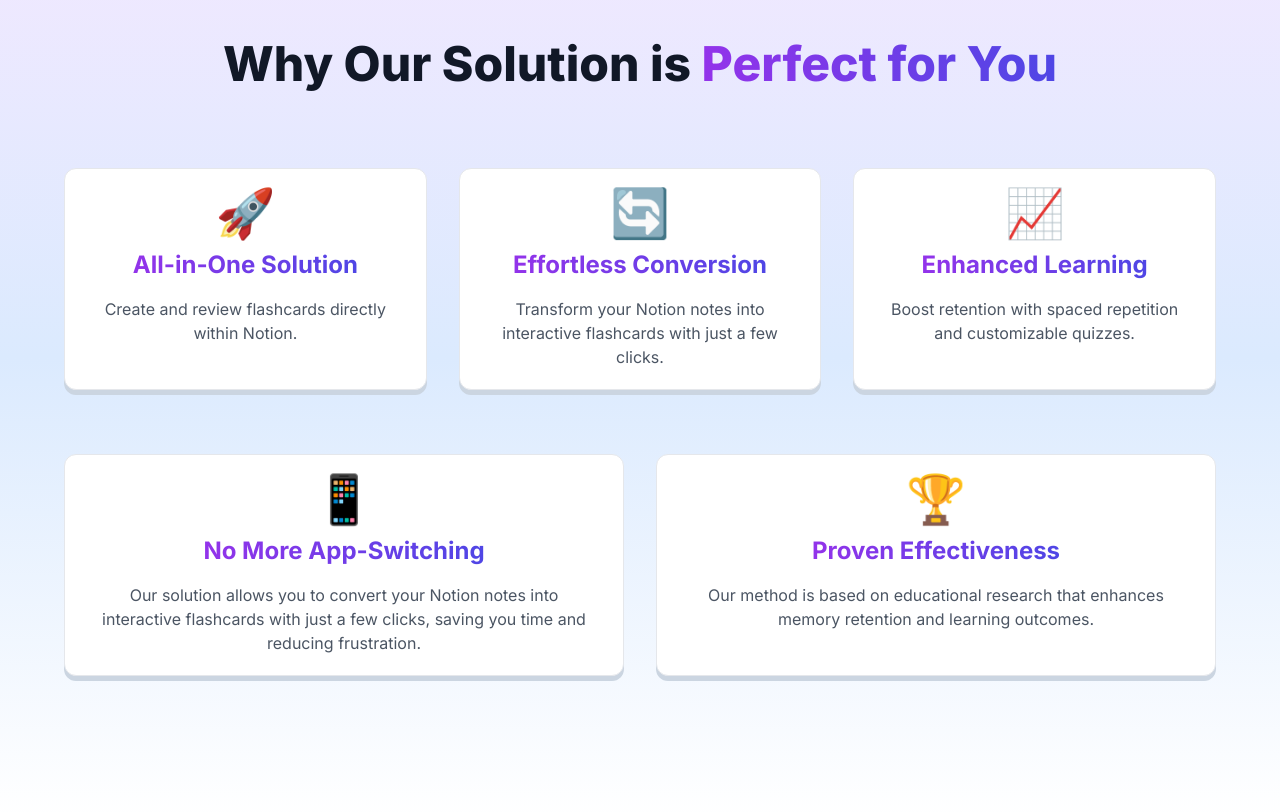
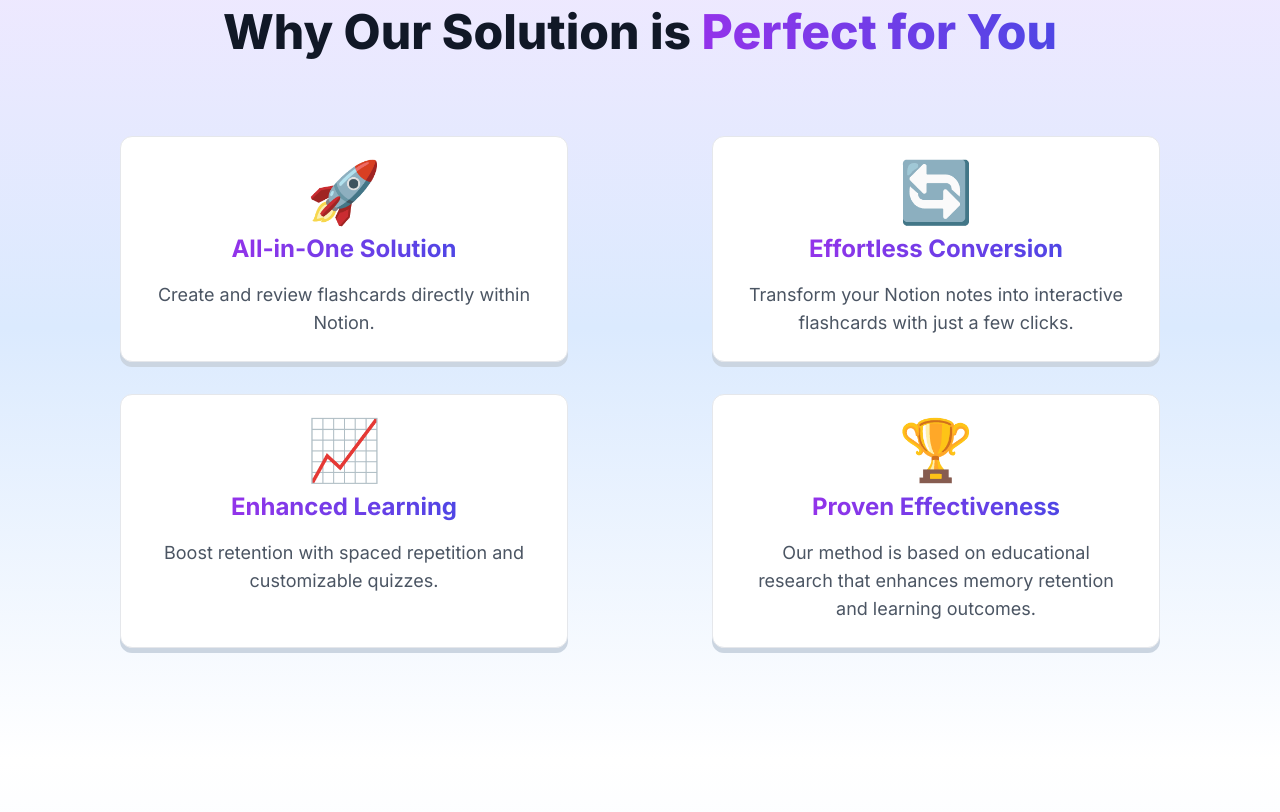
Before and after one commit to GabrieleSqueo/notionflashcardapp, a Next.js app: page / in a window 1280 px wide. Shown: the part 1960-2772 px from the top of the page. Built offline with nearby package versions, Linux system fonts and the light colour scheme.

Commit message:
Fixed solution copy

```diff
--- a/app/components/hero.jsx
+++ b/app/components/hero.jsx
@@ -24,7 +24,7 @@ const Hero = () => {
               Into Flashcards
             </h1>
             <p className="text-xl text-gray-600 mb-8 max-w-lg mx-auto lg:mx-0">
-              Boost retention and accelerate your study process with our dynamic, AI-powered flashcard system.
+              Learn faster with our interactive flashcards and track your progress with intuitive charts. All without ever leaving Notion.
             </p>
             <div className="flex flex-col sm:flex-row justify-center lg:justify-start gap-4">
               <Link href="#whyNow">
--- a/app/components/solution.jsx
+++ b/app/components/solution.jsx
@@ -28,7 +28,7 @@ const Solution = () => {
 
   return (
     <div id='solution' className="min-h-screen bg-gradient-to-b from-purple-100 via-blue-100 to-white p-8" ref={ref}>
-      <section className="py-28 px-4 sm:px-6 lg:px-8 relative overflow-hidden" id="solution">
+      <section className="py-20 px-4 sm:px-6 lg:px-8 relative overflow-hidden">
         <motion.div
           className="max-w-6xl mx-auto relative z-10 flex flex-wrap justify-center gap-8"
           variants={containerVariants}
@@ -41,7 +41,7 @@ const Solution = () => {
           >
             Why Our Solution is <span className="text-transparent bg-clip-text bg-gradient-to-r from-purple-600 to-indigo-600">Perfect for You</span>
           </motion.h2>
-          <div className="grid grid-cols-1 sm:grid-cols-3 gap-8 justify-items-center w-full">
+          <div className="grid grid-cols-1 md:grid-cols-2 lg:grid-cols-2 gap-8 justify-items-center w-full">
             {[
               {
                 title: "All-in-One Solution",
@@ -60,31 +60,6 @@ const Solution = () => {
                 description: "Boost retention with spaced repetition and customizable quizzes.",
                 icon: "📈",
                 color: "#4b4b4b"
-              }
-            ].map((item, index) => (
-              <motion.div
-                key={item.title}
-                className="hover:translate-y-[3px] transition-all duration-150 bg-white border rounded-xl shadow-[0_5px_0_rgb(203,213,225)] overflow-hidden"
-                variants={itemVariants}
-              >
-                <div className="px-6 py-5">
-                  <div className="flex items-center flex-col mb-4">
-                    <div className="text-5xl mb-3">{item.icon}</div>
-                    <h3 className={`text-2xl font-bold text-${item.color} block text-transparent bg-clip-text bg-gradient-to-r from-purple-600 to-indigo-600`}>{item.title}</h3>
-                  </div>
-                  <p className="text-gray-600 text-center">{item.description}</p>
-                </div>
-              </motion.div>
-            ))}
-          </div>
-
-          <div className="grid grid-cols-1 sm:grid-cols-2 gap-8 justify-items-center mt-8 w-full">
-            {[
-              {
-                title: "No More App-Switching",
-                description: "Our solution allows you to convert your Notion notes into interactive flashcards with just a few clicks, saving you time and reducing frustration.",
-                icon: "📱",
-                color: "#4b4b4b"
               },
               {
                 title: "Proven Effectiveness",
@@ -95,15 +70,15 @@ const Solution = () => {
             ].map((item, index) => (
               <motion.div
                 key={item.title}
-                className="hover:translate-y-[3px] transition-all duration-150 bg-white border rounded-xl shadow-[0_5px_0_rgb(203,213,225)] overflow-hidden"
+                className="w-full max-w-md bg-white border rounded-xl shadow-[0_5px_0_rgb(203,213,225)] transition-all duration-150 overflow-hidden"
                 variants={itemVariants}
               >
-                <div className="px-6 py-5">
+                <div className="px-8 py-6">
                   <div className="flex items-center flex-col mb-4">
-                    <div className="text-5xl mb-3">{item.icon}</div>
+                    <div className="text-6xl mb-3">{item.icon}</div>
                     <h3 className={`text-2xl font-bold text-${item.color} block text-transparent bg-clip-text bg-gradient-to-r from-purple-600 to-indigo-600`}>{item.title}</h3>
                   </div>
-                  <p className="text-gray-600 text-center">{item.description}</p>
+                  <p className="text-lg text-gray-600 text-center">{item.description}</p>
                 </div>
               </motion.div>
             ))}
```
